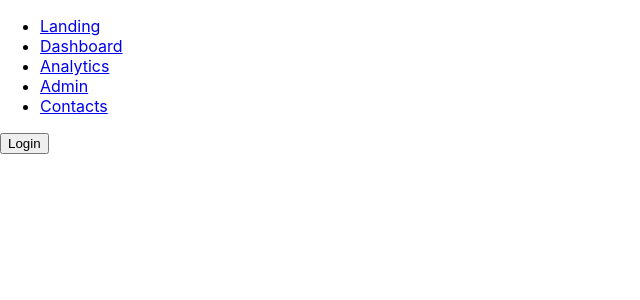
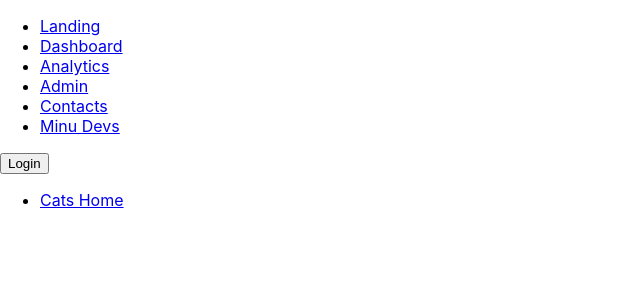
Before and after one commit to brayanesteves/challenges-reactjs-javascript, a React (Vite) app: page /minudevs in a window 1280 px wide. Shown: the top 300 px of the page, without its empty margins (0-640 px from the left). Built offline with nearby package versions, Linux system fonts and the light colour scheme.

Commit message:
Test MinuDevs - Cats Step 1 Done [25/09/2023]

```diff
--- a/src/App.jsx
+++ b/src/App.jsx
@@ -8,6 +8,8 @@ import { Admin }                                                             fro
 import { Navigation }                                                        from './utils/Navigation';
 import { ProtectedRoute }                                                    from './components/ProtectedRoute';
 import { Contact }                                                           from './pages/Contact';
+import MinuDevApp from './pages/MinuDev';
+import { CatsHome } from './pages/MinuDev/Test/JuniorsAndTrainees/Cats/pages/CatsHome';
 
 function App() {
 
@@ -58,6 +60,8 @@ function App() {
             </ProtectedRoute>
           } />
           <Route path="/contacts" element={<Contact />} />
+          <Route path="/minudevs" element={<MinuDevApp />} />
+          <Route path="/minudevs/catshome" element={<CatsHome />} />
         </Routes>
       </BrowserRouter>
     </>
--- /dev/null
+++ b/src/pages/MinuDev/Test/JuniorsAndTrainees/Cats/pages/CatsHome/index.jsx
@@ -0,0 +1,29 @@
+import { useEffect, useState } from "react";
+
+const CAT_ENDPOINT_RANDOM_FACT = 'https://catfact.ninja/fact';
+//const CAT_ENDPOINT_IMAGE_URL   = `https://cataas.com/cat/says/${firstWord}?size=50&color=red&json=true`;
+
+export const CatsHome = () => {
+    const [fact, setFact] = useState('lorem ipsum cat fact whatever');
+    const [asynchronous, setAsynchronous] = useState(false);
+
+    useEffect(() => {
+        if(asynchronous) {
+            async function getRandomFact() {
+                const res  = await fetch(CAT_ENDPOINT_RANDOM_FACT);
+                const json = await res.json();
+                setFact(json.fact);
+            }
+            getRandomFact();
+        } else {
+            fetch(CAT_ENDPOINT_RANDOM_FACT).then(res => res.json()).then(data => setFact(data.fact));
+        }
+    }, []);
+
+    return (
+        <main>
+            <h2>Cats Home Page</h2>
+            <p>{fact && <p>{fact}</p>}</p>
+        </main>
+    );
+};
--- /dev/null
+++ b/src/pages/MinuDev/index.jsx
@@ -0,0 +1,18 @@
+import React, { useState }               from 'react';
+import { BrowserRouter, Route, Routes, } from 'react-router-dom';
+import { CatsHome }                      from './Test/JuniorsAndTrainees/Cats/pages/CatsHome';
+import { NavigationMinuDev }             from '../../utils/NavigationMinuDev';
+
+function MinuDevApp() {
+
+  return (
+    <>
+        <NavigationMinuDev />
+        <Routes>
+          <Route path="/minudevs/catshome" element={<CatsHome />} />
+        </Routes>
+    </>
+  )
+}
+
+export default MinuDevApp;
--- a/src/utils/Navigation.jsx
+++ b/src/utils/Navigation.jsx
@@ -11,6 +11,7 @@ export function Navigation({ user }) {
           <li><Link to="/analytics">Analytics</Link></li>
           <li><Link to="/admin">Admin</Link></li>
           <li><Link to="/contacts">Contacts</Link></li>
+          <li><Link to="/minudevs">Minu Devs</Link></li>
         </ul>
       </nav>
     );
--- /dev/null
+++ b/src/utils/NavigationMinuDev.jsx
@@ -0,0 +1,12 @@
+import React    from 'react';
+import { Link } from 'react-router-dom';
+
+export function NavigationMinuDev({ user }) {
+    return (
+      <nav>
+        <ul>
+          <li><Link to="/minudevs/catshome">Cats Home</Link></li>
+        </ul>
+      </nav>
+    );
+  }
```
Also changed, not shown: src/pages/MinuDev/README.md (added), src/pages/MinuDev/Test/JuniorsAndTrainees/Cats/README.md (added).
